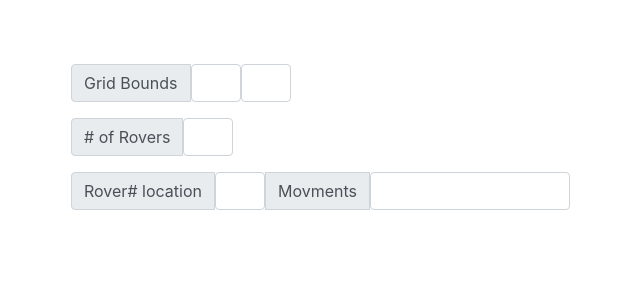
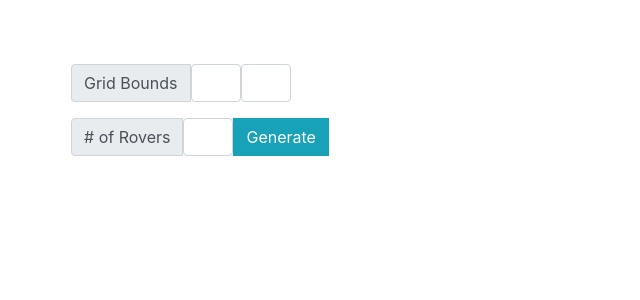
Before and after one commit to MarioR9/MarsRovers, a React (Create React App) app: page / in a window 1280 px wide. Shown: the top 300 px of the page, without its empty margins (569-1209 px from the left). Built offline with nearby package versions, Linux system fonts and the light colour scheme.

Commit message:
#of rovers input fild for inital location and movements added acording to the amount of rovers being deployed.

```diff
--- a/src/App.js
+++ b/src/App.js
@@ -1,17 +1,28 @@
 import React from 'react';
 import './App.css';
-import { InputGroup, FormControl } from 'react-bootstrap';
+import { InputGroup, FormControl, Button } from 'react-bootstrap';
 
 
+let counter = 1;
 export default class App extends React.Component{
   constructor(props) {
     super(props);
-    this.state = {gridX: '',gridY: '', numberOfRovers:'',roverMoves:'' };
+    this.state = {gridX: '',gridY: '', numberOfRovers: 0 ,roverMoves: '', deployedRovers: []};
   }
-  handleMovements=(e)=>{
+
+  handleMovements=(e)=>{ //Regex will prevent from storing any numbers or symbols. Only storeing set moves either M or L.
     const checkForLorM = /[^l^m]/gi;
     let moves = e.currentTarget.value.replace(checkForLorM,'')
     this.setState({roverMoves: moves.toUpperCase()})
+  }
+  handleRovers=()=>{ //handler will create instaces of the desired amount of rovers and push them into and array.
+   let rovers = []
+   let nOfRovers = parseInt(this.state.numberOfRovers)
+   for(let i=0; i < nOfRovers; i++){
+     rovers.push(`rover#${i}`)
+   }
+   this.setState({deployedRovers: rovers})
+   console.log(this.state.deployedRovers)
   }
   render(){
     return (
@@ -35,13 +46,16 @@ export default class App extends React.Component{
           <FormControl className="input-group" onChange={(e)=>{this.setState({numberOfRovers: e.currentTarget.value})}}
           aria-label="numberOfRovers"
           />
+          <Button onClick={this.handleRovers} variant="info">Generate</Button>{' '}
           </InputGroup.Prepend>
         </InputGroup>
         </div>
-        <div>
+        {this.state.deployedRovers.map(rover =>
+
+          <div >
           <InputGroup className="mb-3">
             <InputGroup.Prepend>
-          <InputGroup.Text id="basic-addon1">Rover#{this.state.numberOfRovers} location</InputGroup.Text>
+            <InputGroup.Text id="basic-addon1">Rover#{counter++} init location</InputGroup.Text>
             <FormControl className="input-group"
             aria-label="gridPositionX"
             />
@@ -53,6 +67,7 @@ export default class App extends React.Component{
           </InputGroup>
           </div>
 
+          )}
 
         </div>
 
```
Lines whose indentation alone changed are shown as unchanged.
